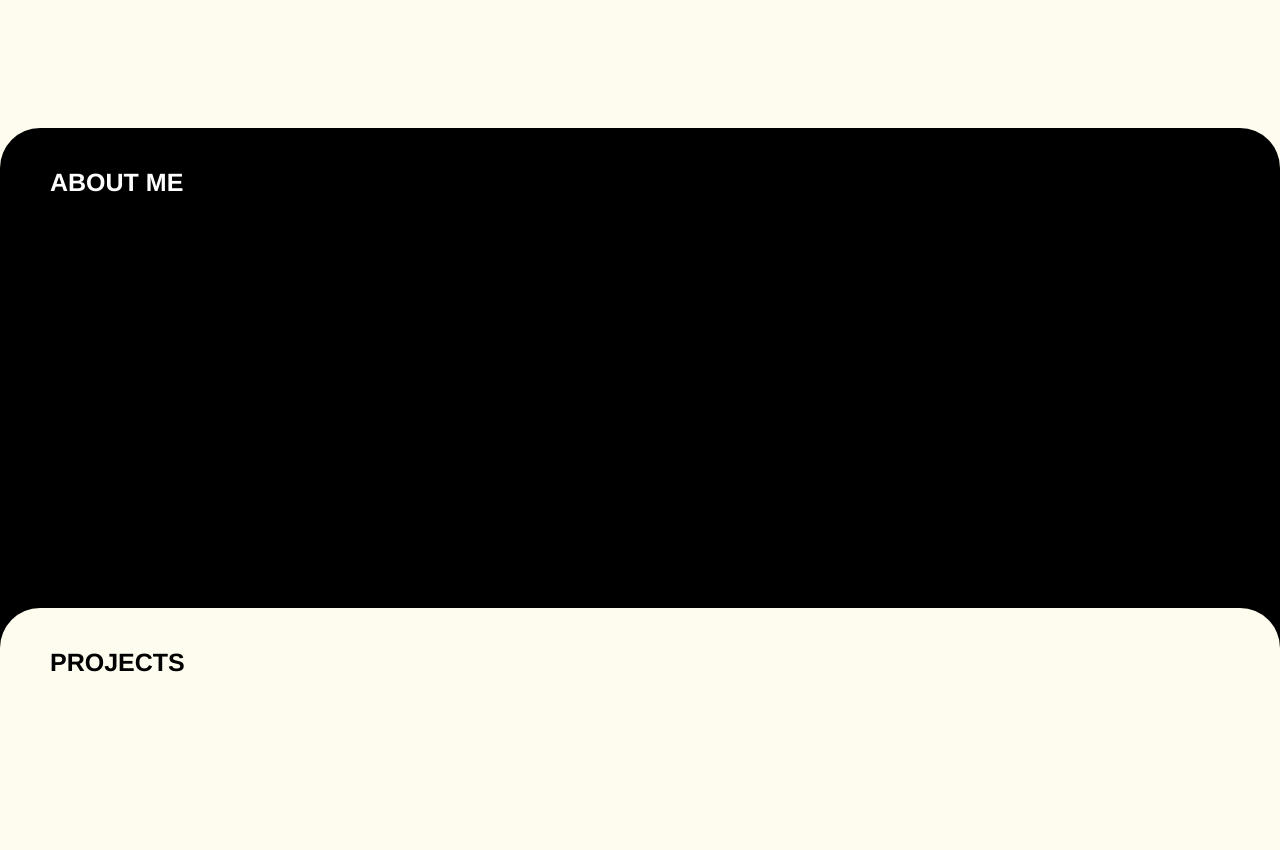
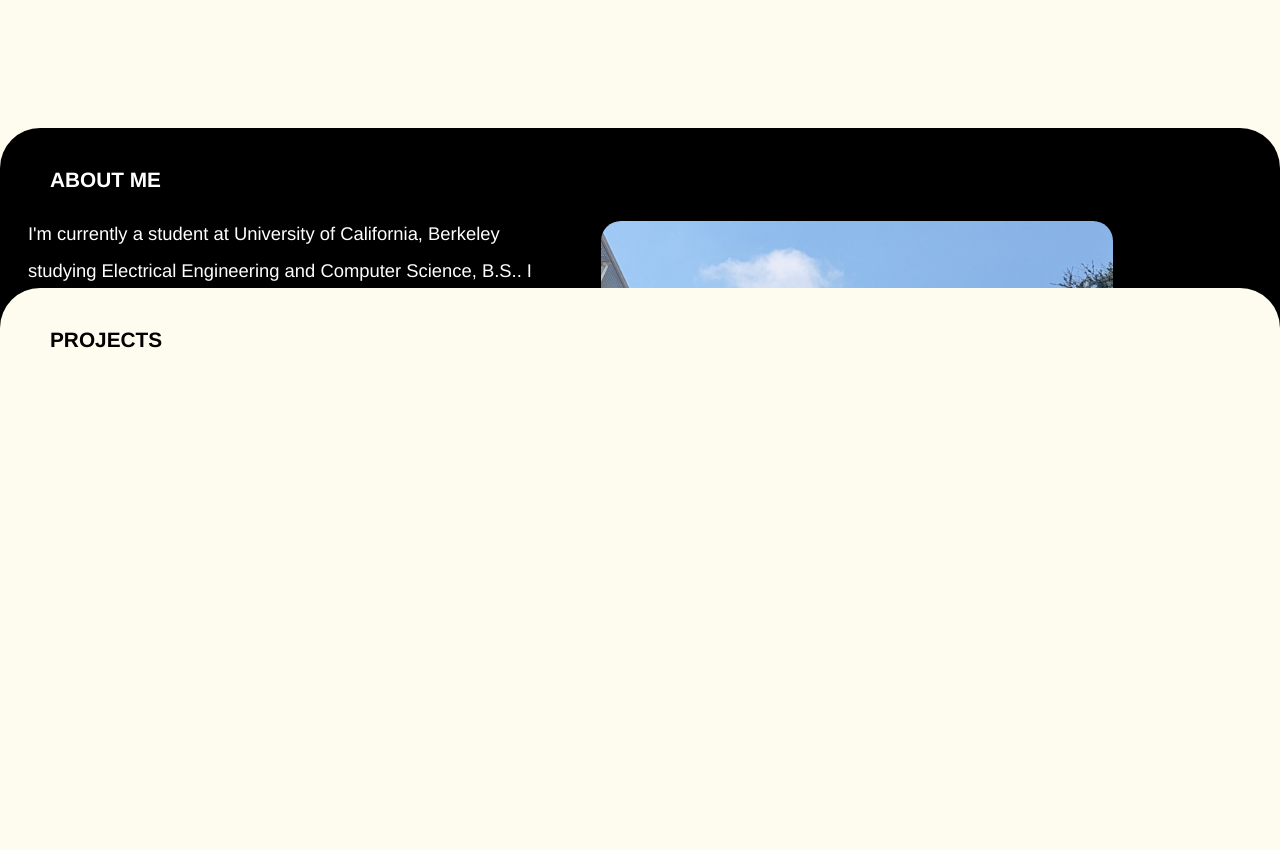
Before and after one commit to Ibrashoukry/portfolio, a plain HTML site: page index.html in a window 1280 px wide. Shown: the part 760-1610 px from the top of the page. Drawn offline with Linux system fonts and the light colour scheme.

Commit message:
adding image attempt

```diff
--- a/about-me.css
+++ b/about-me.css
@@ -1,9 +1,11 @@
 .about-section {
-    height: 140vh;
+    height: 100vh;
     background-color: black;
     border-top-left-radius: 40px;
     border-top-right-radius: 40px;
     transform: translateY(50vh);
+    overflow: hidden;
+    position: relative;
 }
 
 .projects-section {
@@ -21,6 +23,28 @@
   border-top-right-radius: 40px;
   margin-top: -30vh;
   background-color: black;
+}
+
+.paragraph {
+  color: white;
+  font-size: 2.3vh;
+  font-family: Helvetica;
+  font-weight: lighter;
+  margin: 5vh;
+  line-height: 2;
+  width: 40vw;
+  float: left;
+  margin-left: 3.5vh;
+  margin-top: 3vh;
+}
+
+img {
+  border-radius: 25px;
+  padding: 5px;
+  width: 40vw;
+  margin-left: 2vh;
+  margin-top: 3vh;
+  position: absolute;
 }
 
 @keyframes fadeInUp {
@@ -53,7 +77,7 @@
   }
 
 .title {
-  font-size: 25px;
+  font-size: 1.3em;
   font-family: Helvetica;
   font-weight: bold;
   color: white;
@@ -63,7 +87,7 @@
 }
 
 .black-title {
-  font-size: 25px;
+  font-size: 1.3em;
   font-family: Helvetica;
   font-weight: bold;
   color: black;
--- a/index.html
+++ b/index.html
@@ -39,6 +39,13 @@
 
     <div  id="about" class="fade about-section">
         <div class="title">ABOUT ME</div>
+        <div class="paragraph">
+            I'm currently a student at University of California, Berkeley studying Electrical Engineering and
+            Computer Science, B.S.. I have many interests including Computer Science, film photography, graphic design,
+            circuit design, marine conservation and much more. Throughout my life I have always and still am
+            working towards my passions.
+        </div>
+        <img src="profile.jpg" alt="profile">
     </div>
     <div id="pr-tab" class="fade projects-section">
         <div class="black-title">PROJECTS</div>
```
Also changed, not shown: profile.jpg (added).
